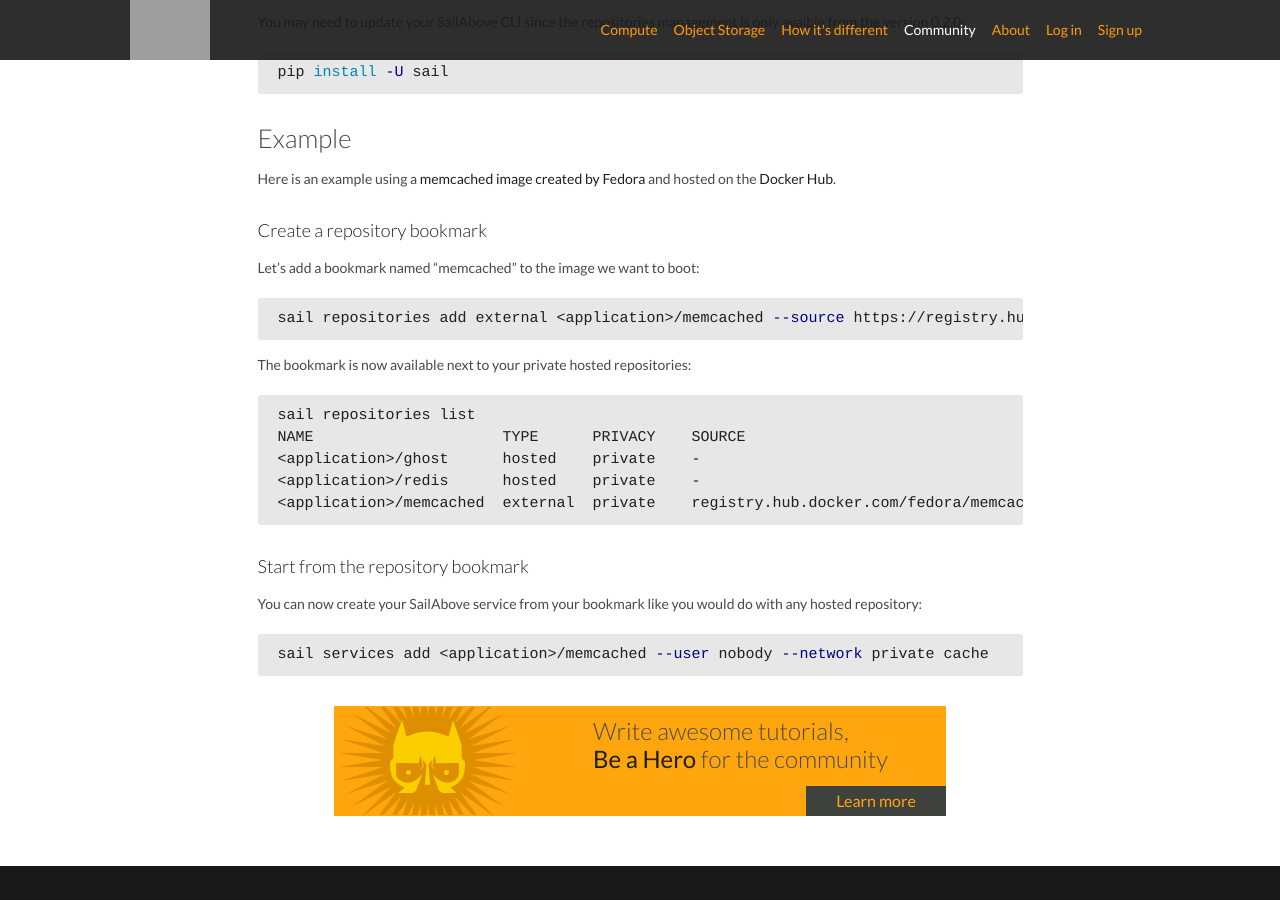
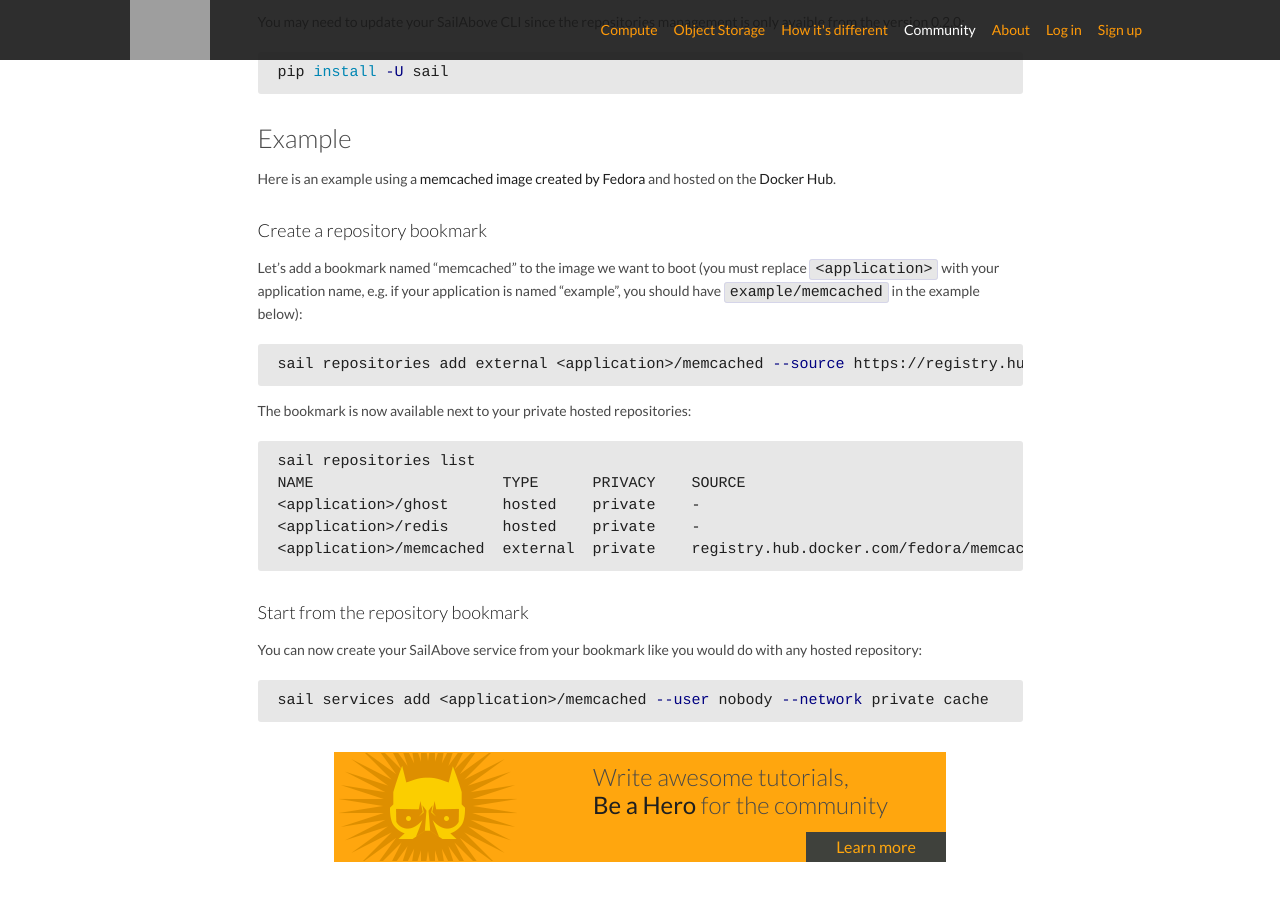
Before and after one commit to ovhlabs/knowledge-base, a Jekyll site: the page built from en/_posts/2014-10-21-boot-a-sailabove-container-from-a-docker-image-hosted-on-the-docker-hub.markdown, in a window 1280 px wide and 900 px high, scrolled down 413 px. Built offline with Jekyll 4.4.1, drawn with Linux system fonts in a browser that asks for light colours; some web fonts are replaced; Markdown is read by kramdown in place of the engine named in the settings; comment, search, counter and statistics services are not loaded; grey boxes are pictures that could not be loaded.

Commit message:
Clarify Docker hosted image guide
Signed-off-by: Vincent Giersch <vincent.giersch@ovh.net>

````diff
--- a/en/_posts/2014-10-21-boot-a-sailabove-container-from-a-docker-image-hosted-on-the-docker-hub.markdown
+++ b/en/_posts/2014-10-21-boot-a-sailabove-container-from-a-docker-image-hosted-on-the-docker-hub.markdown
@@ -26,11 +26,15 @@ pip install -U sail
 
 ## Example
 
-Here is an example using a [memcached image created by Fedora](https://registry.hub.docker.com/u/fedora/memcached/) and hosted on the [Docker Hub](https://registry.hub.docker.com).
+Here is an example using a [memcached image created by Fedora](https://registry.hub.docker.com/u/fedora/memcached/)
+and hosted on the [Docker Hub](https://registry.hub.docker.com).
 
 ### Create a repository bookmark
 
-Let's add a bookmark named "memcached" to the image we want to boot:
+Let's add a bookmark named "memcached" to the image we want to boot (you must
+replace ```<application>``` with your application name, e.g. if your
+application is named "example", you should have ```example/memcached``` in the
+example below):
 
 ```bash
 sail repositories add external <application>/memcached --source https://registry.hub.docker.com/u/fedora/memcached/
````
